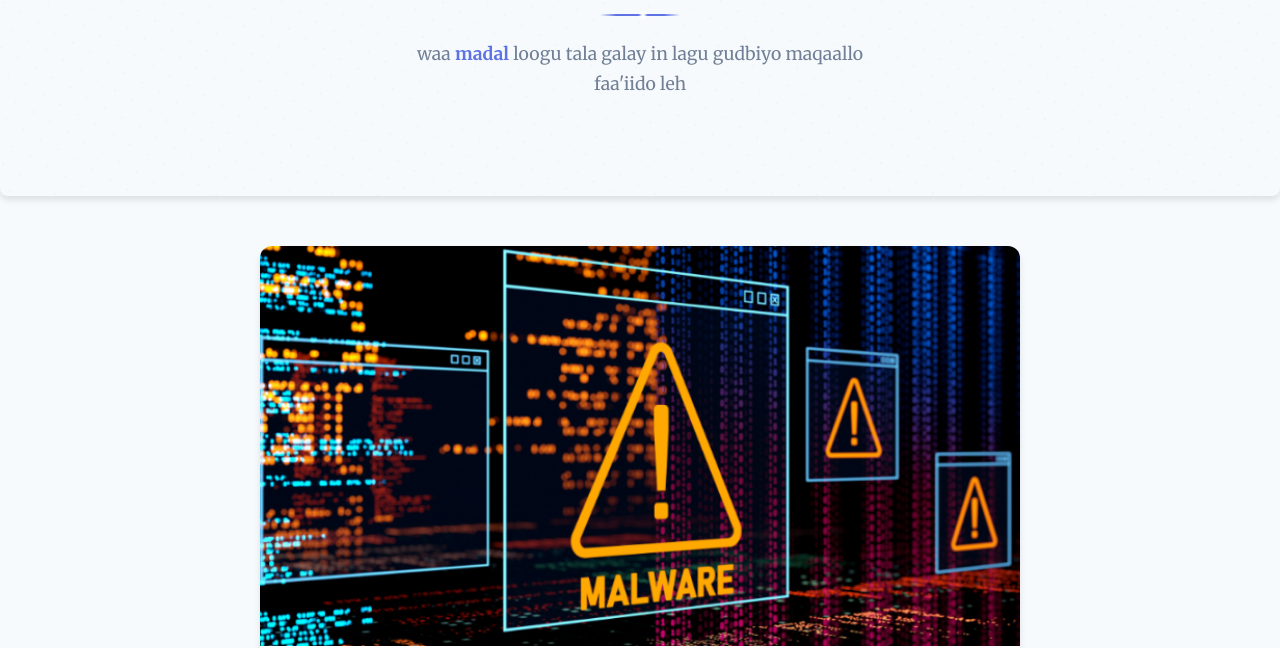
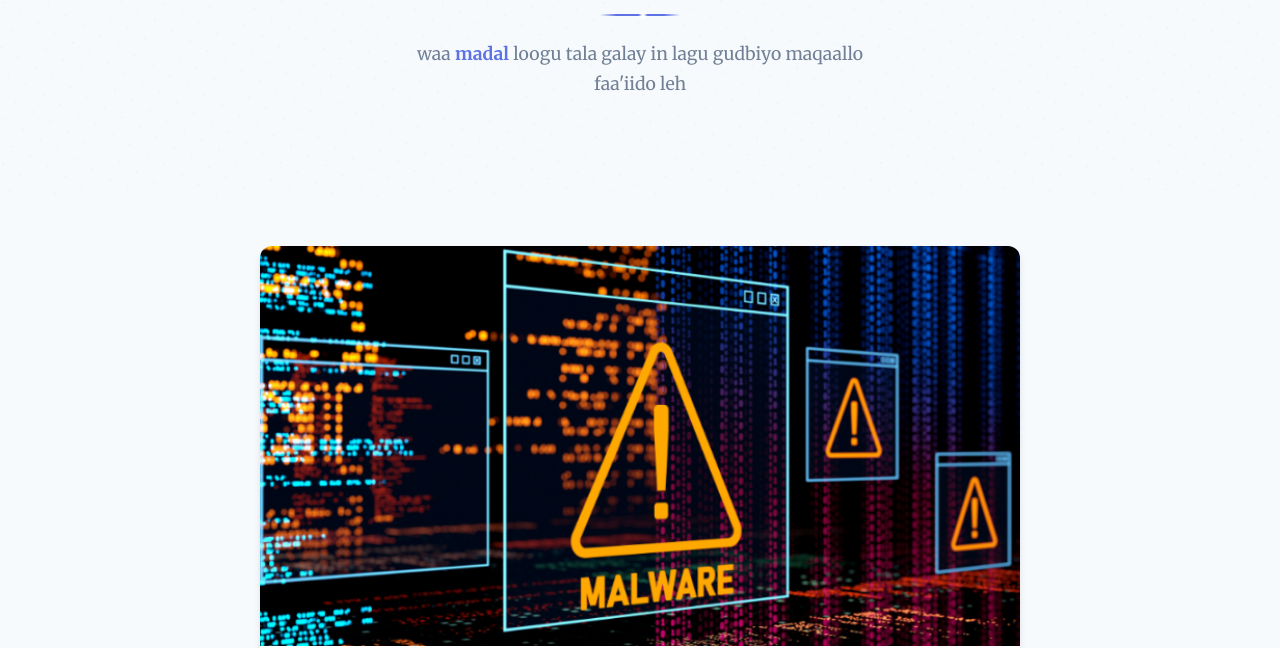
Before and after one commit to Mohammed-Adan/MohammedAdan-, a plain HTML site: page index.html in a window 1280 px wide. Shown: the part 163-811 px from the top of the page. Drawn offline with Linux system fonts and the light colour scheme.

Commit message:
Update styles.css

```diff
--- a/styles.css
+++ b/styles.css
@@ -109,6 +109,10 @@
             text-decoration: none;
             font-family: 'Montserrat', sans-serif;
         }
+#heroSection {
+    border: none !important;
+    box-shadow: none !important;
+}
 
         .logo span {
             color: var(--secondary);
```
